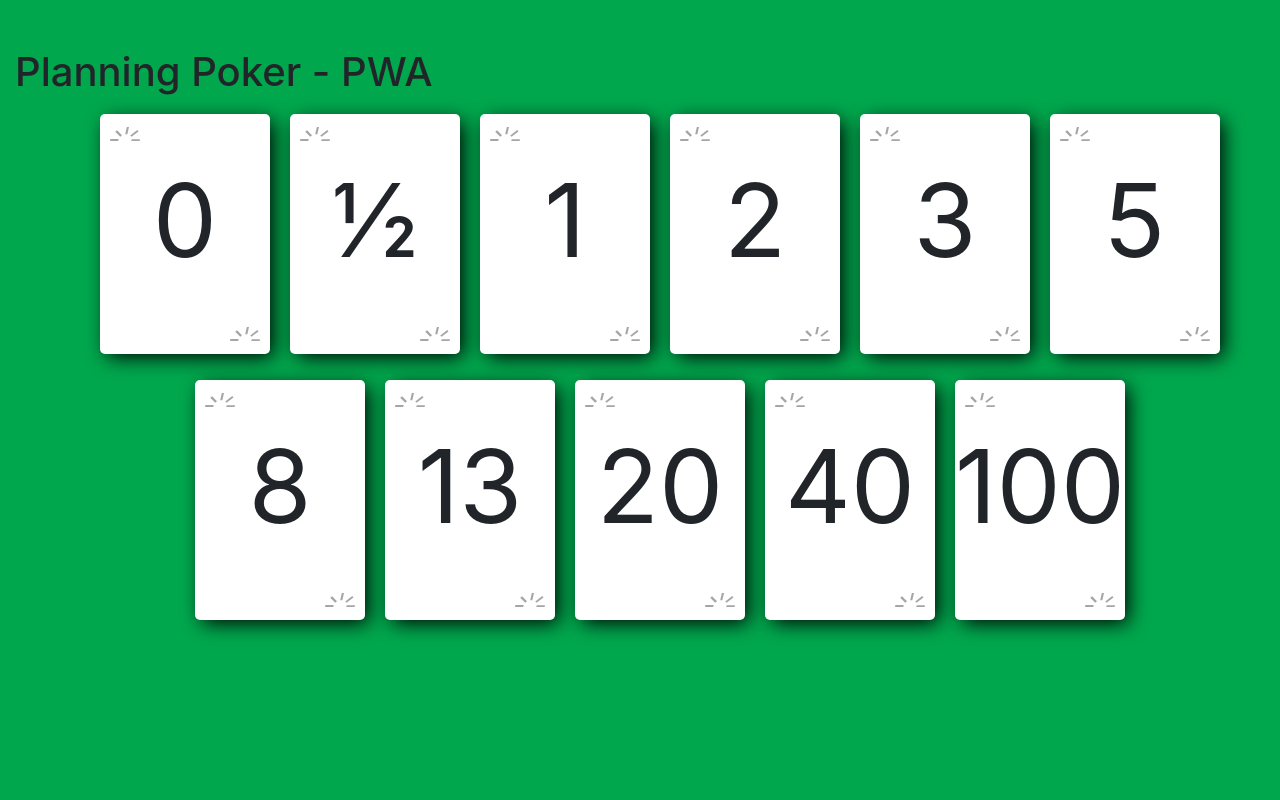
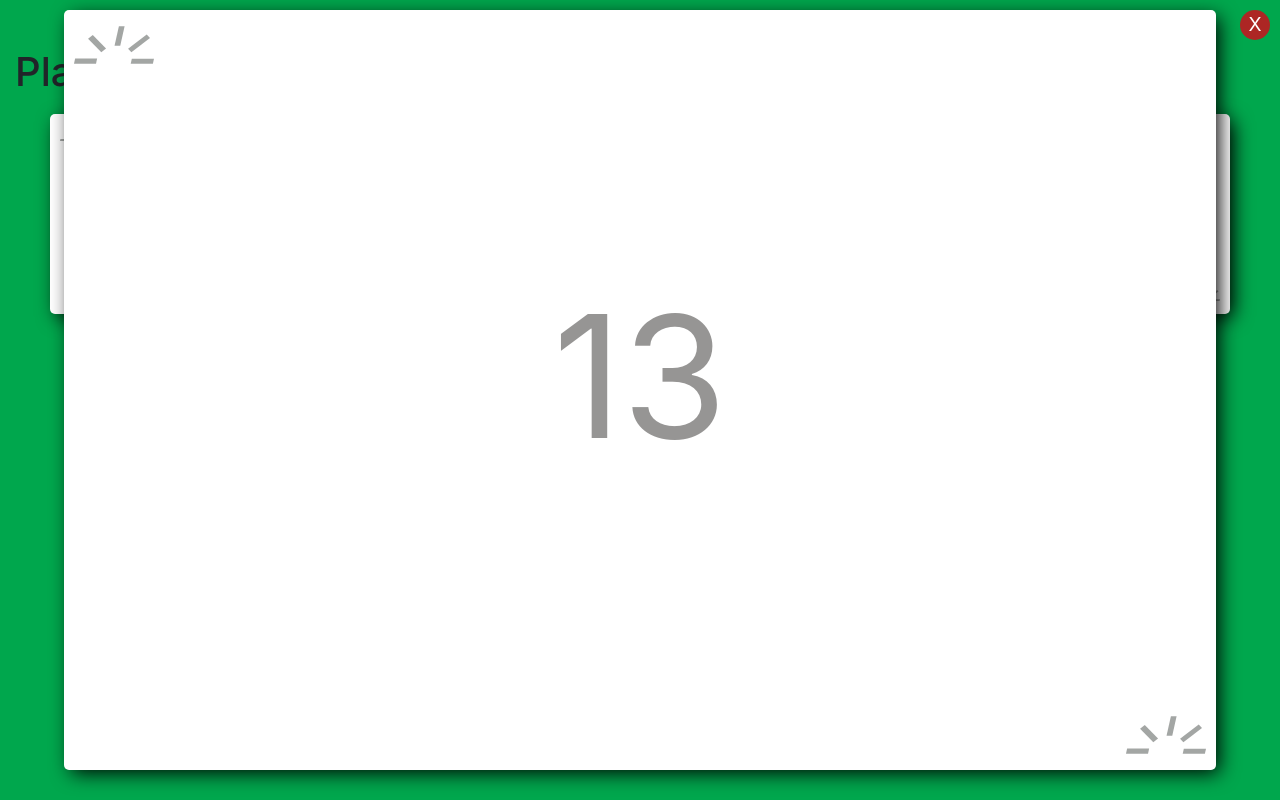
Before and after one commit to ronaldohoch/PWA-PPoker, an Angular app: page / in a window 1280 px wide. Both pictures are taken after a click on the item "13". Built offline with nearby package versions, Linux system fonts and the light colour scheme.

Commit message:
done with close button

```diff
--- a/package.json
+++ b/package.json
@@ -26,6 +26,7 @@
     "bootstrap": "^4.0.0",
     "core-js": "^2.4.1",
     "express": "^4.16.3",
+    "hammerjs": "^2.0.8",
     "rxjs": "^5.5.6",
     "zone.js": "^0.8.19"
   },
--- a/src/app/card.ts
+++ b/src/app/card.ts
@@ -1,5 +1,4 @@
 export class Card{
     cardId:number;
     cardName:string;
-    isSelected:boolean;
 }
--- a/src/app/cards/cards.component.css
+++ b/src/app/cards/cards.component.css
@@ -1,11 +1,13 @@
 .planning-deck{
     list-style: none;
     text-align:center;
+    margin:0;
+    padding:0;
 }
 .planning-card{
     display: inline-block;
-    width:170px;
-    height:240px;
+    width:130px;
+    height:200px;
     margin:10px;
     background:#fff;
     border-radius:5px;
@@ -13,6 +15,7 @@
     font-size:17px;
     position:relative;
     cursor:pointer;
+    color:#969594;
 }
 .planning-card span{
     font-size: 6em;
@@ -24,6 +27,11 @@
     bottom: 0;
     height: 88px;
     display: block;
+    line-height: 60px;
+}
+.planning-card.card-100 span{
+    font-size: 3em;
+    height: 65px;
     line-height: 60px;
 }
 .planning-card .soft{
@@ -40,3 +48,57 @@
     bottom:5px;
     right:10px;
 }
+
+.planning-deck.card-big{
+    position: fixed;
+    top: 0;
+    bottom: 0;
+    left: 0;
+    right: 0;
+}
+.container-card-big.planning-card{
+    width: 90vw;
+    height: 95vh;
+}
+.container-card-big.planning-card span{
+    font-size:10em;
+}
+.container-card-big.planning-card .soft{
+    width:80px;
+    height:60px;
+}
+
+.card-close{
+    cursor: pointer;
+    position: absolute;
+    z-index: 2;
+    font-size: 1.2em;
+    border-radius: 100%;
+    background: #ad2624;
+    width: 30px;
+    height: 30px;
+    right: 10px;
+    top: 10px;
+    color: #fff;
+}
+.card-big.planning-deck.hide{
+    transform:scale(0);
+    opacity:0;
+    transition: all 1ms cubic-bezier(0.4,0.2,0,1) 300ms;
+}
+.card-big.planning-deck.show{
+    transform:scale(1);
+    opacity:1;
+    transition: all 1ms cubic-bezier(0.4,0.2,0,1) 0ms;
+}
+/* .card-big.planning-deck .container-card-big{
+    transition: all 300ms cubic-bezier(0.4,0.2,0,1) 300ms;
+} */
+.card-big.planning-deck.hide .container-card-big{
+    transform:scale3d(0,0,0);
+    transition: all 300ms cubic-bezier(0.4,0.2,0,1) 0ms;
+}
+.card-big.planning-deck.show .container-card-big{
+    transform:scale3d(1,1,1);
+    transition: all 300ms cubic-bezier(0.4,0.2,0,1) 0ms;
+}
--- a/src/app/cards/cards.component.html
+++ b/src/app/cards/cards.component.html
@@ -1,7 +1,7 @@
 <div class="row">
   <div class="col-md-12">
     <ul class="planning-deck">
-      <li class="planning-card" [ngClass]="{'selected':card.isSelected}" *ngFor="let card of cards" (click)="onSelectCard(card)">
+      <li class="planning-card card-{{card.cardName}}" *ngFor="let card of cards" (click)="onSelectCard(card)">
         <img src="/assets/images/icons/softdesign.svg" class="soft top">
         <span>
           {{card.cardName}}
@@ -11,3 +11,13 @@
     </ul>
   </div>
 </div>
+
+<!-- <div class="card-big planning-deck {{showModal?'show':'hide'}}" *ngIf="showModal"> -->
+<div class="card-big planning-deck {{showModal?'hide':'show'}}">
+  <span class="card-close" (click)="closeCard()">X</span>
+  <div class="container-card-big planning-card">
+    <img src="/assets/images/icons/softdesign.svg" class="soft top">
+    <span>{{cardSelected.cardName}}</span>
+    <img src="/assets/images/icons/softdesign.svg" class="soft bottom">
+  </div>
+</div>
--- a/src/app/cards/cards.component.ts
+++ b/src/app/cards/cards.component.ts
@@ -1,5 +1,6 @@
 import { Component, OnInit } from '@angular/core';
 import { NgClass } from '@angular/common';
+import { NgIf } from '@angular/common';
 
 import { Card } from "../card";
 import { CARD } from "../mock-card";
@@ -11,14 +12,19 @@ import { CARD } from "../mock-card";
 })
 export class CardsComponent implements OnInit {
 
-  card: Card = {"cardId":0,"cardName":"0","isSelected":false};
+  card: Card = {"cardId":0,"cardName":"0"};
   cards = CARD;
+  cardSelected = {};
+  showModal = true;
+  onSelectCard(planningCard): void{
+    this.cardSelected = {};
+    this.cardSelected = planningCard;
+    this.showModal = false;
+  }
 
-  onSelectCard(planningCard): void{
-    for(let card in this.cards){
-      this.cards[card].isSelected = false;
-    }
-    planningCard.isSelected = true;
+  closeCard(): void{
+    this.cardSelected = {};
+    this.showModal = true;
   }
 
   constructor() { }
--- a/src/app/mock-card.ts
+++ b/src/app/mock-card.ts
@@ -3,57 +3,46 @@ import { Card } from "./card";
 export const CARD: Card[] = [
     {
        "cardId":0,
-       "cardName":"0",
-       "isSelected":false
+       "cardName":"0"
     },
     {
        "cardId":1,
-       "cardName":"½",
-       "isSelected":false
+       "cardName":"½"
     },
     {
        "cardId":3,
-       "cardName":"1",
-       "isSelected":false
+       "cardName":"1"
     },
     {
        "cardId":4,
-       "cardName":"2",
-       "isSelected":false
+       "cardName":"2"
     },
     {
        "cardId":5,
-       "cardName":"3",
-       "isSelected":false
+       "cardName":"3"
     },
     {
        "cardId":6,
-       "cardName":"5",
-       "isSelected":false
+       "cardName":"5"
     },
     {
        "cardId":7,
-       "cardName":"8",
-       "isSelected":false
+       "cardName":"8"
     },
     {
        "cardId":8,
-       "cardName":"13",
-       "isSelected":false
+       "cardName":"13"
     },
     {
        "cardId":9,
-       "cardName":"20",
-       "isSelected":false
+       "cardName":"20"
     },
     {
        "cardId":10,
-       "cardName":"40",
-       "isSelected":false
+       "cardName":"40"
     },
     {
        "cardId":11,
-       "cardName":"100",
-       "isSelected":false
+       "cardName":"100"
     }
  ]
```
Also changed, not shown: 1 other file (tests, documents, lock files or other folders).
